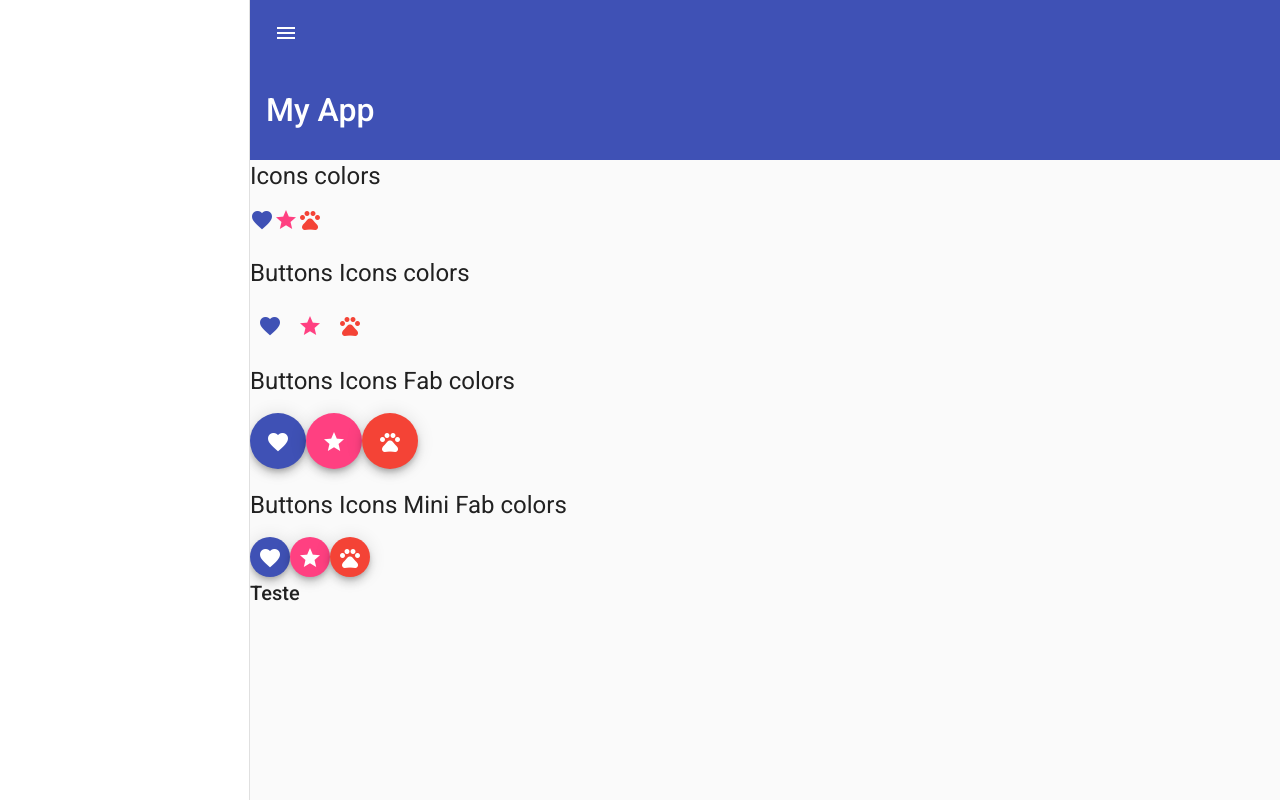
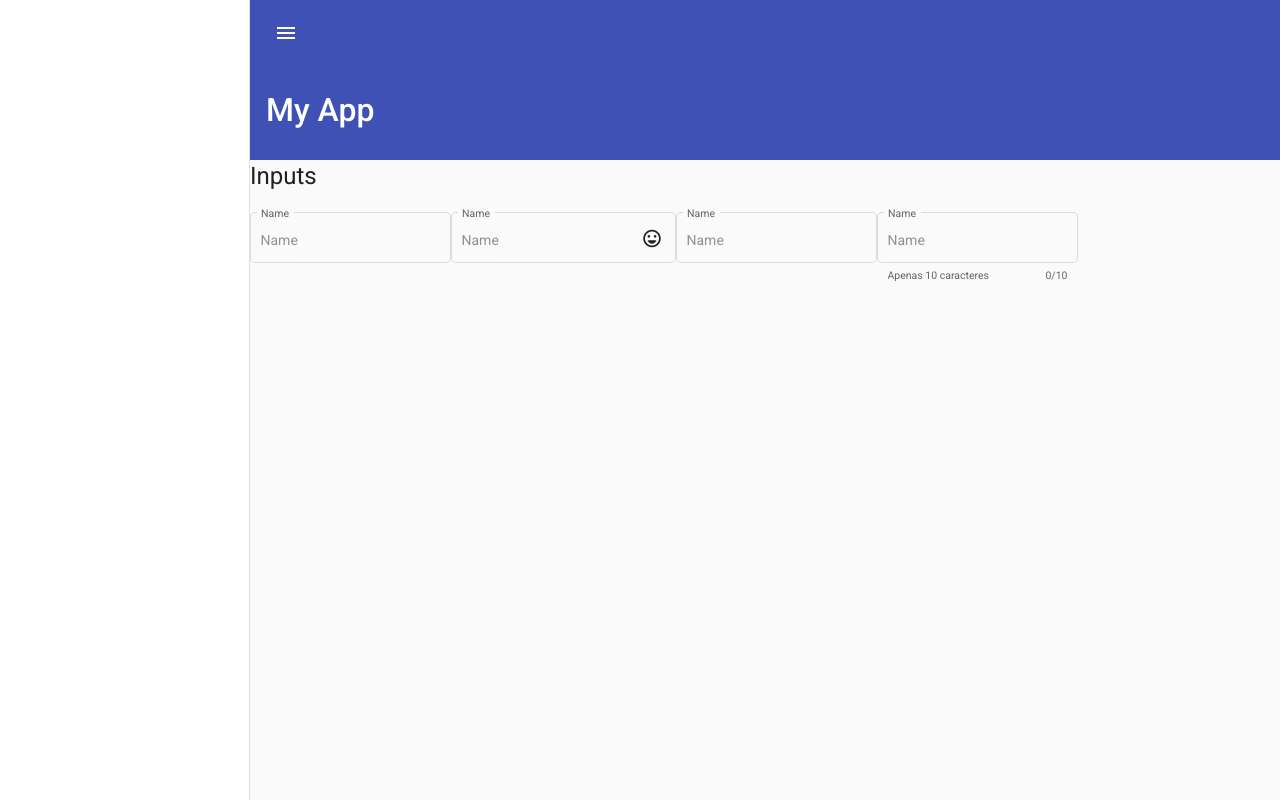
Before and after one commit to RodrigoSouzaCamelo/RxJS-Angular-Material, an Angular app in the folder Angular-Material/: page / in a window 1280 px wide. Built offline with nearby package versions, Linux system fonts and the light colour scheme.

Commit message:
Adição de inputs do material

```diff
--- a/Angular-Material/src/app/app.component.html
+++ b/Angular-Material/src/app/app.component.html
@@ -21,12 +21,8 @@
     <mat-toolbar class="toolbar-submenu" color="primary">
       <span *ngIf="!popText">My App</span>
     </mat-toolbar>
-    <app-buttons-icons></app-buttons-icons>
-    <h2 class="title">Teste</h2>
-    <h2 class="title">Teste</h2>
-    <h2 class="title">Teste</h2>
-    <h2 class="title">Teste</h2>
-    <h2 class="title">Teste</h2>
+    <!-- <app-buttons-icons></app-buttons-icons> -->
+    <app-form-field-input></app-form-field-input>
   </mat-sidenav-content>
 </mat-sidenav-container>
 
--- a/Angular-Material/src/app/app.module.ts
+++ b/Angular-Material/src/app/app.module.ts
@@ -6,13 +6,17 @@ import { AppComponent } from './app.component';
 import { BrowserAnimationsModule } from '@angular/platform-browser/animations';
 import { MaterialModule } from './material/material.module';
 import { ButtonsIconsComponent } from './buttons-icons/buttons-icons.component';
+import { FormFieldInputComponent } from './form-field-input/form-field-input.component';
+import { FormsModule } from '@angular/forms';
 
 @NgModule({
   declarations: [
     AppComponent,
-    ButtonsIconsComponent
+    ButtonsIconsComponent,
+    FormFieldInputComponent
   ],
   imports: [
+    FormsModule,
     BrowserModule,
     MaterialModule,
     AppRoutingModule,
--- /dev/null
+++ b/Angular-Material/src/app/form-field-input/form-field-input.component.html
@@ -0,0 +1,27 @@
+<h1>Inputs</h1>
+
+<mat-form-field>
+  <mat-label>Name</mat-label>
+  <input type="text" matInput placeholder="Name">
+</mat-form-field>
+
+<mat-form-field>
+  <mat-label>Name</mat-label>
+  <input type="text" matInput placeholder="Name">
+  <mat-icon matSuffix>sentiment_very_satisfied</mat-icon>
+</mat-form-field>
+
+<mat-form-field>
+  <mat-label>Name</mat-label>
+  <input type="text" matInput placeholder="Name" [(ngModel)]="value">
+  <button *ngIf="value" matSuffix mat-icon-button aria-label="Clear" (click)="value = ''">
+    <mat-icon>close</mat-icon>
+  </button>
+</mat-form-field>
+
+<mat-form-field>
+  <mat-label>Name</mat-label>
+  <input #userName type="text" matInput placeholder="Name" [(ngModel)]="value" maxlength="10">
+  <mat-hint align="start">Apenas {{userName.maxLength}} caracteres</mat-hint>
+  <mat-hint align="end">{{userName.value.length}}/10</mat-hint>
+</mat-form-field>
--- /dev/null
+++ b/Angular-Material/src/app/form-field-input/form-field-input.component.ts
@@ -0,0 +1,16 @@
+import { Component, OnInit } from '@angular/core';
+
+@Component({
+  selector: 'app-form-field-input',
+  templateUrl: './form-field-input.component.html',
+  styleUrls: ['./form-field-input.component.scss']
+})
+export class FormFieldInputComponent implements OnInit {
+  public value = '';
+
+  constructor() { }
+
+  ngOnInit(): void {
+  }
+
+}
--- a/Angular-Material/src/app/material/material.module.ts
+++ b/Angular-Material/src/app/material/material.module.ts
@@ -3,9 +3,17 @@ import { MatToolbarModule } from '@angular/material/toolbar';
 import { MatIconModule } from '@angular/material/icon';
 import { MatButtonModule } from '@angular/material/button';
 import { MatSidenavModule } from '@angular/material/sidenav';
+import { MatInputModule } from '@angular/material/input';
+import { MAT_FORM_FIELD_DEFAULT_OPTIONS } from '@angular/material/form-field';
 
 @NgModule({
   declarations: [],
-  exports: [MatToolbarModule, MatIconModule, MatButtonModule, MatSidenavModule],
+  exports: [MatToolbarModule, MatIconModule, MatButtonModule, MatSidenavModule, MatInputModule],
+  providers: [
+      {
+        provide: MAT_FORM_FIELD_DEFAULT_OPTIONS,
+        useValue: { appearance: 'outline', floatLabel: 'always' }
+      }
+  ]
 })
 export class MaterialModule {}
```
Also changed, not shown: Angular-Material/src/app/form-field-input/form-field-input.component.scss (added).
